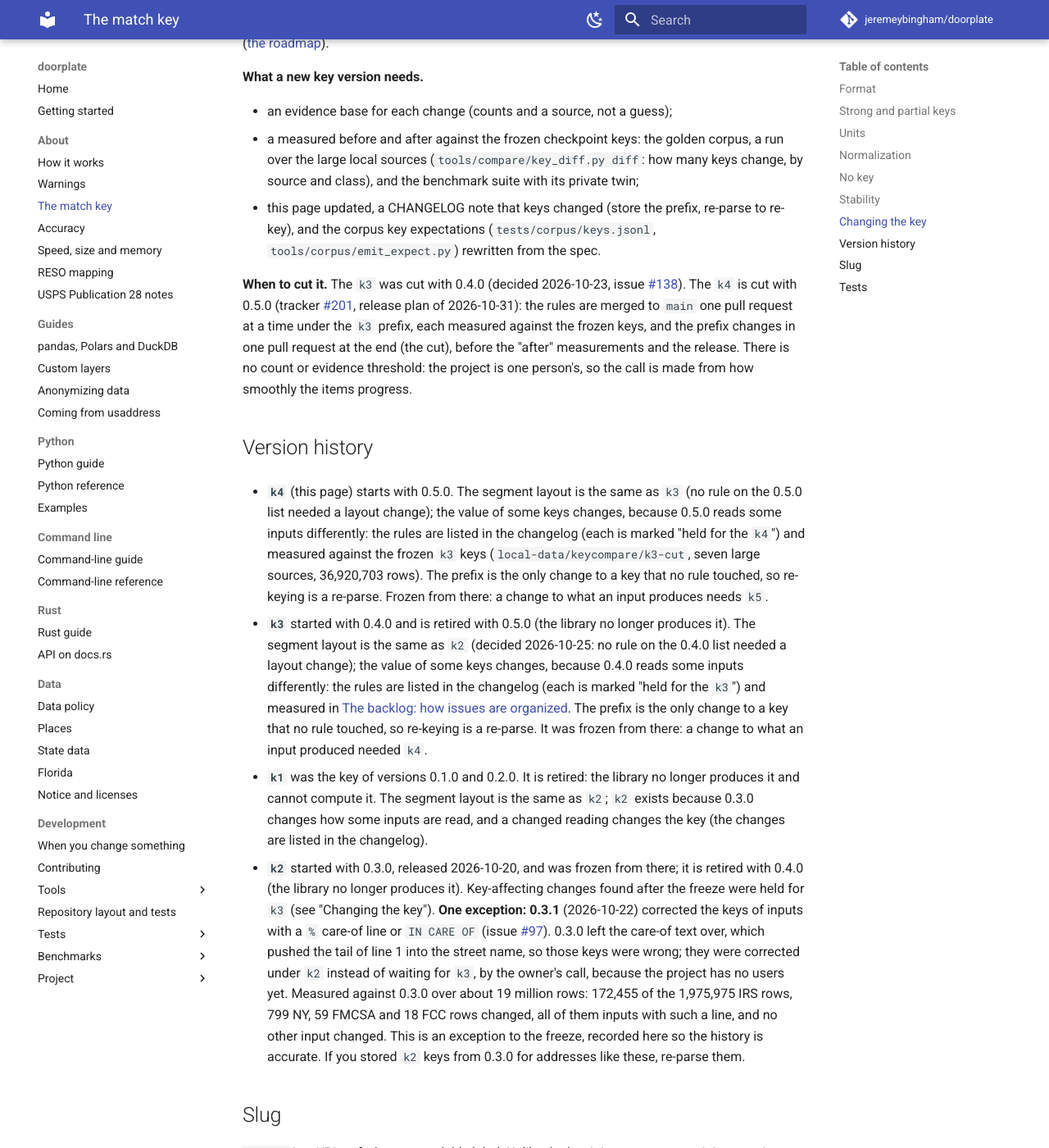
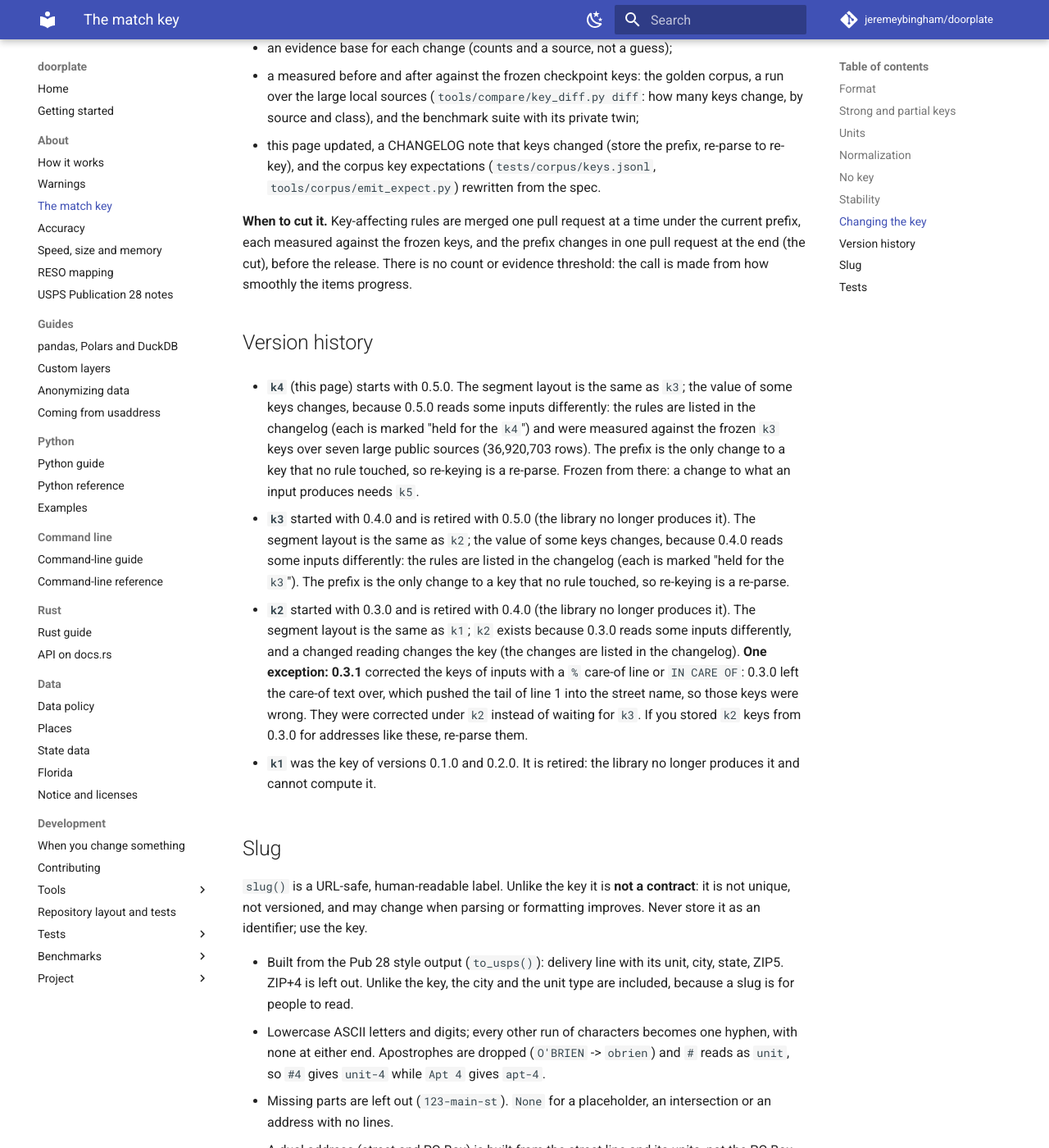
Before and after one commit to jeremeybingham/doorplate, an MkDocs documentation site: the page built from docs/key-format.md, in a window 1280 px wide and 1400 px high, scrolled down 3622 px. Shown: the whole window at 82% size. Built offline with MkDocs 1.6.1 and Material for MkDocs 9.7.7, drawn with Linux system fonts in a browser that asks for light colours; comment, search, counter and statistics services are not loaded; some of the changed text lies outside the part shown.

Commit message:
docs: user pages lose issue numbers, dates and build history (#399)
Co-Authored-By: Claude Sonnet 5.5 <noreply@anthropic.com>

```diff
--- a/docs/key-format.md
+++ b/docs/key-format.md
@@ -139,11 +139,8 @@ the keys of a representative sample before and after: `tools/harness/compare.py`
 changed.
 
 **Holding policy.** A new key version makes every stored key re-key and is a breaking change, so
-key-affecting changes are cut together as one version, not released one by one. A finding that would
-change a key waits until the foundation checkpoint has passed (the comparison with 0.3.1 over the large
-sources shows zero differences, and its keys are frozen: [`backlog.md`](backlog.md), "The checkpoint"); its
-issue is labeled `version:K`. After the checkpoint such a change merges to `main` as an ordinary pull request,
-measured against the frozen keys, and stays unreleased until the next key version is cut. The list is that label:
+key-affecting changes are cut together as one version, not released one by one. Such a change merges to `main` as an ordinary pull
+request, measured against the frozen keys, and stays unreleased until the next key version is cut. Its issue is labeled `version:K`:
 [issues labeled `version:K`](https://github.com/jeremeybingham/doorplate/issues?q=is%3Aissue+is%3Aopen+label%3Aversion%3AK).
 Changes that do not alter a key (a new warning, a new output field, tooling, docs) ship as usual
 ([the roadmap](roadmap.md)).
@@ -158,36 +155,28 @@ Changes that do not alter a key (a new warning, a new output field, tooling, doc
   the corpus key expectations (`tests/corpus/keys.jsonl`, `tools/corpus/emit_expect.py`) rewritten
   from the spec.
 
-**When to cut it.** The `k3` was cut with 0.4.0 (decided 2026-10-23, issue #138). The `k4` is cut with 0.5.0 (tracker #201, release plan
-of 2026-10-31): the rules are merged to `main` one pull request at a time under the `k3` prefix, each measured against the frozen
-keys, and the prefix changes in one pull request at the end (the cut), before the "after" measurements and the release. There is no
-count or evidence threshold: the project is one person's, so the call is made from how smoothly the items progress.
+**When to cut it.** Key-affecting rules are merged one pull request at a time under the current prefix, each measured against the frozen
+keys, and the prefix changes in one pull request at the end (the cut), before the release. There is no count or evidence threshold:
+the call is made from how smoothly the items progress.
 
 ## Version history
 
-- **`k4`** (this page) starts with 0.5.0. The segment layout is the same as `k3` (no rule on the 0.5.0 list needed a layout
-  change); the value of some keys changes, because 0.5.0 reads some inputs differently: the rules are listed in the changelog (each
-  is marked "held for the `k4`") and measured against the frozen `k3` keys (`local-data/keycompare/k3-cut`, seven large sources,
-  36,920,703 rows). The prefix is the only change to a key that no rule touched, so re-keying is a re-parse. Frozen from there:
-  a change to what an input produces needs `k5`.
+- **`k4`** (this page) starts with 0.5.0. The segment layout is the same as `k3`; the value of some keys changes, because 0.5.0
+  reads some inputs differently: the rules are listed in the changelog (each is marked "held for the `k4`") and were measured against
+  the frozen `k3` keys over seven large public sources (36,920,703 rows). The prefix is the only change to a key that no rule
+  touched, so re-keying is a re-parse. Frozen from there: a change to what an input produces needs `k5`.
 
-- **`k3`** started with 0.4.0 and is retired with 0.5.0 (the library no longer produces it). The segment layout is the same as `k2` (decided 2026-10-25: no rule on the
-  0.4.0 list needed a layout change); the value of some keys changes, because 0.4.0 reads some inputs differently:
-  the rules are listed in the changelog (each is marked "held for the `k3`") and measured in
-  [`backlog.md`](backlog.md). The prefix is the only change to a key that no rule touched, so re-keying is a re-parse.
-  It was frozen from there: a change to what an input produced needed `k4`.
+- **`k3`** started with 0.4.0 and is retired with 0.5.0 (the library no longer produces it). The segment layout is the same as
+  `k2`; the value of some keys changes, because 0.4.0 reads some inputs differently: the rules are listed in the changelog (each is
+  marked "held for the `k3`"). The prefix is the only change to a key that no rule touched, so re-keying is a re-parse.
 
-- **`k1`** was the key of versions 0.1.0 and 0.2.0. It is retired: the library no longer
-  produces it and cannot compute it. The segment layout is the same as `k2`; `k2` exists
-  because 0.3.0 changes how some inputs are read, and a changed reading changes the key
-  (the changes are listed in the changelog).
-- **`k2`** started with 0.3.0, released 2026-10-20, and was frozen from there; it is retired with 0.4.0 (the library no
-  longer produces it). Key-affecting changes found after the freeze were held for `k3` (see "Changing the key"). **One exception: 0.3.1** (2026-10-22) corrected the keys of inputs with a `%` care-of
-  line or `IN CARE OF` (issue #97). 0.3.0 left the care-of text over, which pushed the tail of line 1 into the street
-  name, so those keys were wrong; they were corrected under `k2` instead of waiting for `k3`, by the owner's
-  call, because the project has no users yet. Measured against 0.3.0 over about 19 million rows: 172,455 of the
-  1,975,975 IRS rows, 799 NY, 59 FMCSA and 18 FCC rows changed, all of them inputs with such a line, and no
-  other input changed. This is an exception to the freeze, recorded here so the history is accurate. If you stored `k2` keys from 0.3.0 for addresses like these, re-parse them.
+- **`k2`** started with 0.3.0 and is retired with 0.4.0 (the library no longer produces it). The segment layout is the same as
+  `k1`; `k2` exists because 0.3.0 reads some inputs differently, and a changed reading changes the key (the changes are listed in the
+  changelog). **One exception: 0.3.1** corrected the keys of inputs with a `%` care-of line or `IN CARE OF`: 0.3.0 left the care-of
+  text over, which pushed the tail of line 1 into the street name, so those keys were wrong. They were corrected under `k2` instead
+  of waiting for `k3`. If you stored `k2` keys from 0.3.0 for addresses like these, re-parse them.
+
+- **`k1`** was the key of versions 0.1.0 and 0.2.0. It is retired: the library no longer produces it and cannot compute it.
 
 ## Slug
 
```
Also changed, not shown: docs/api-surface.md (+20 -24 lines), docs/how-it-works.md (+7 -8 lines), docs/warnings.md (+14 -18 lines).
